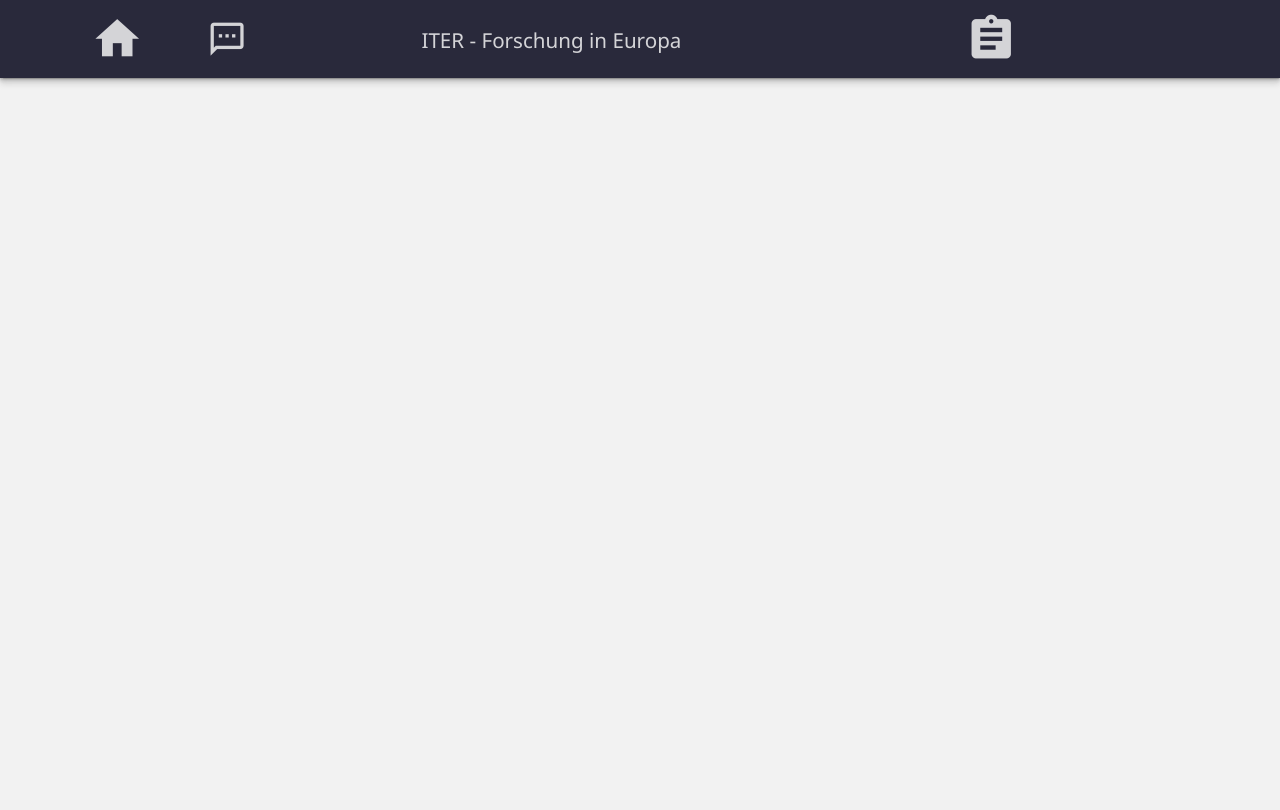
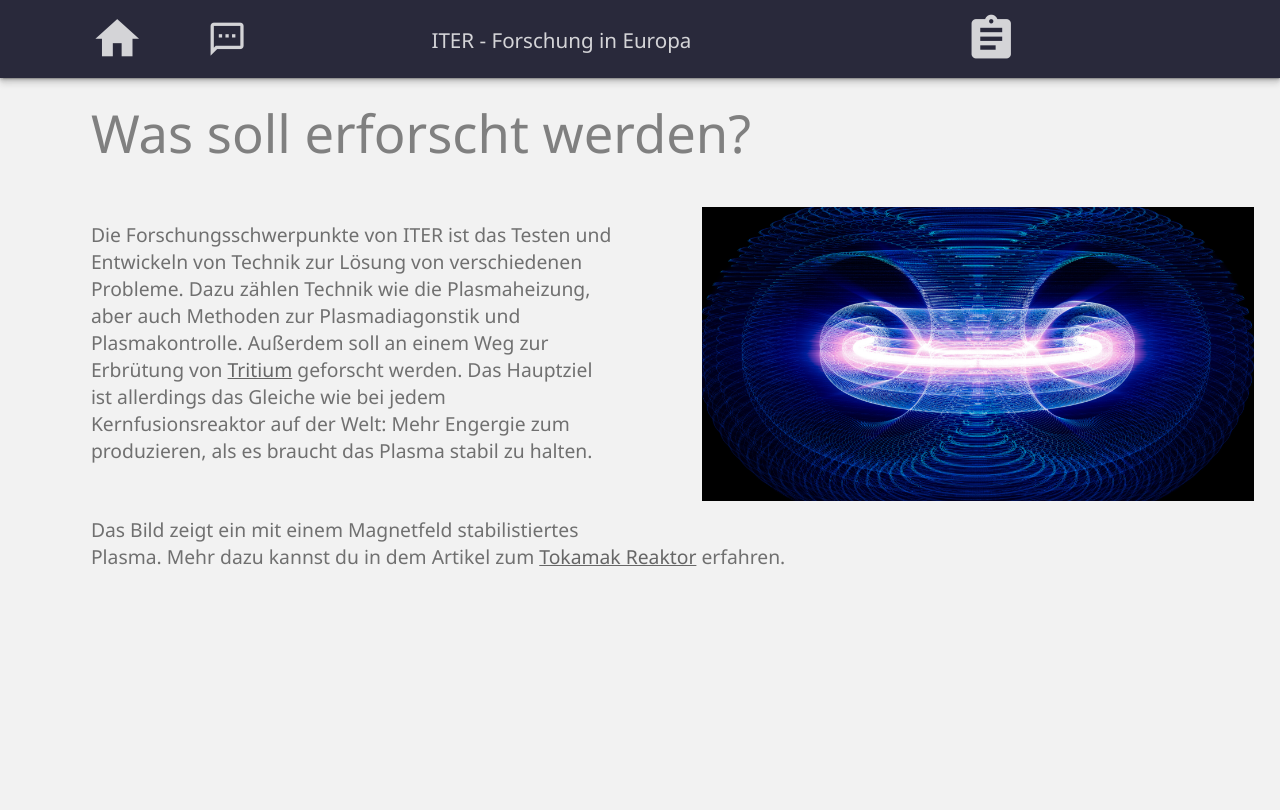
Before and after one commit to Cha0sType/site-thermonuclearfusion, a Flask app: page /iter/sience in a window 1280 px wide. Shown: the top 810 px of the page. Before the commit the page ends 84 px from the top, so only its background shows below. Run offline with Flask 2, Linux system fonts and the light colour scheme.

Commit message:
Corrected some mistakes

```diff
--- a/templates/Basics/fusionsablauf.html
+++ b/templates/Basics/fusionsablauf.html
@@ -17,11 +17,11 @@
 
     <p>
         Deuterium (&sup2H) und das leicht radioaktive Tritium (&sup3H),<br>
-        welches eine Halbwertzeit von gerade einmal 12,3 Jahren hat,<br>
+        welches eine Halbwertszeit von gerade einmal 12,3 Jahren hat,<br>
         sind zwei <infobox>
             <u>Wasserstoffisotope</u>
             <info style="position: absolute; padding: 1vw; font-size: 1.4vw; background-color: #f7f7f7; box-shadow: 0vw 0.5vw 1vw 0vw rgba(0, 0, 0, 0.2); margin-top: -12vw; margin-left: 6vw;">
-                Alle <b>Wasserstoffisotope</b> haben<br>gleich viele Protonen (positiv),<br>aber eine unterschiedliche<br>Anzahl an Neutronen (negativ).
+                Alle <b>Wasserstoffisotope</b> haben<br>gleich viele Protonen (positiv),<br>aber eine unterschiedliche<br>Anzahl an Neutronen (neutral).
             </info>
         </infobox>. Bei der Kernfusion verschmelzen<br>
         ein Deuterium- und ein Tritiumatom zu Helium-4 und es wird ein<br>
--- a/templates/Iter/iter_sience.html
+++ b/templates/Iter/iter_sience.html
@@ -1,4 +1,5 @@
 <html lang="en">
+
 <head>
     <meta charset="UTF-8">
     <link rel="stylesheet" href="{{url_for('static', filename='iter_index.css')}}">
@@ -6,7 +7,61 @@
     <link rel="stylesheet" href="{{url_for('static', filename='stylesheets/index.css')}}">
     <title>ITER - Forschung in Europa</title>
 </head>
+
 <body>
     {{ header|safe }}
+
+    <div class="content">
+        <h2 class="headline">
+            Was soll erforscht werden?
+        </h2>
+        <img src="{{url_for('static', filename='img/stable-plasma.jpg')}}" alt="404 Image not found">
+        <p id="text">
+            Die Forschungsschwerpunkte von ITER ist das Testen und Entwickeln von Technik zur Lösung von verschiedenen
+            Probleme. Dazu zählen Technik wie die Plasmaheizung, aber auch Methoden zur Plasmadiagonstik und
+            Plasmakontrolle. Außerdem soll an einem Weg zur Erbrütung von <a href="/basics/fusionsablauf">Tritium</a> geforscht werden.
+            Das Hauptziel ist allerdings das Gleiche wie bei jedem Kernfusionsreaktor auf der Welt: Mehr Engergie zum
+            produzieren, als es braucht das Plasma stabil zu halten.
+        </p>
+        <div class="info">
+                    <p id="image-subline">
+            Das Bild zeigt ein mit einem Magnetfeld stabilistiertes Plasma. Mehr dazu kannst du in dem Artikel zum <a href="/reactors/tokamak">Tokamak Reaktor</a> erfahren.
+        </p>
+        </div>
+
+    </div>
+    {{ footer|safe }}
 </body>
+
 </html>
+<style>
+    h2 {
+        padding-top: 1.5vw;
+        padding-left: 7.1vw;
+        color: gray;
+        font-weight: normal;
+        font-size: 4.1vw;
+        font-family: 'Segoe UI', Tahoma, Geneva, Verdana, sans-serif;
+    }
+
+
+
+    img:hover info {
+        float: right;
+        margin-left: 55vw;
+    }
+
+    img {
+        position: relative;
+        height: 23vw;
+        padding-top: 3vw;
+        padding-left: 7.1vw;
+        float: right;
+        padding-right: 2vw;
+        padding-bottom: 2vw;
+    }
+
+    .content {
+        margin-bottom: 20vw;
+    }
+</style>
```
Also changed, not shown: templates/Iter/iter_status.html (+8 -0 lines), static/img/iter-inside.jpg (added), static/img/stable-plasma.jpg (added).
